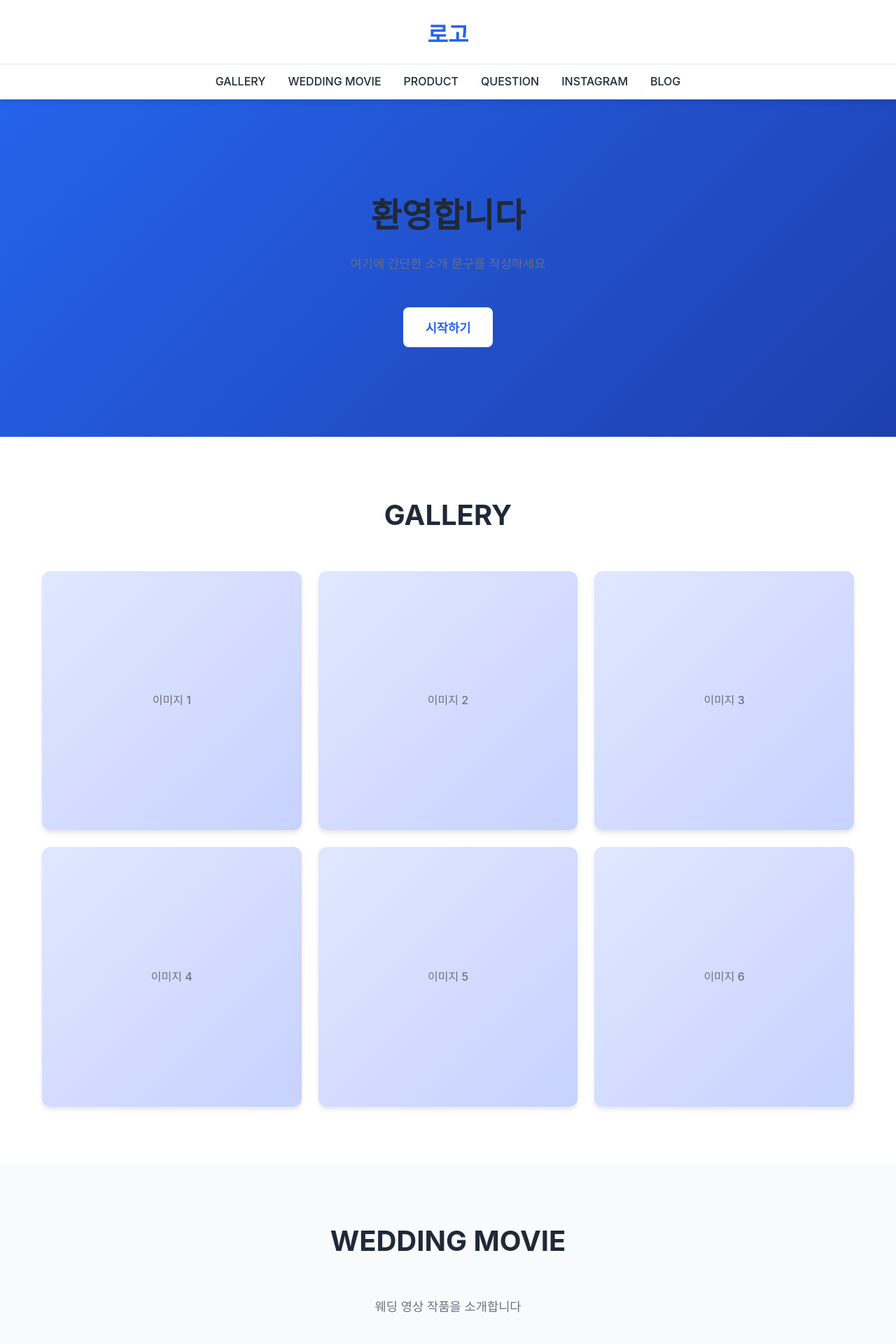
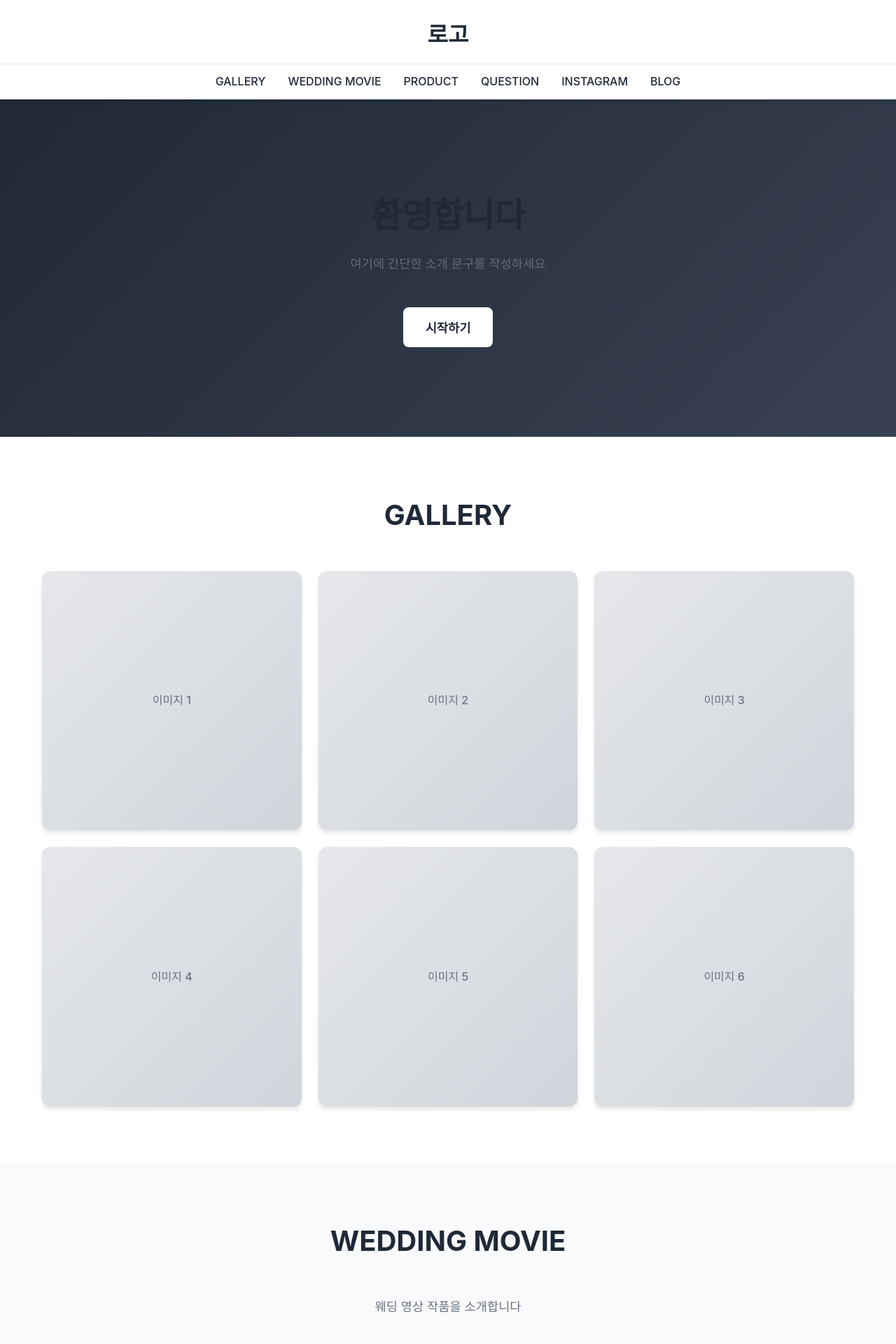
Before and after one commit to mittp0090/rksk7775, a PHP site: page / in a window 1280 px wide. Shown: the top 1920 px of the page at 70% size. Run offline with PHP 8.4, Linux system fonts and the light colour scheme.

Commit message:
파란색 컬러 스킴 제거 및 중립 색상으로 변경
- Primary/Secondary 컬러를 회색 계열로 변경 (#1f2937, #374151)
- 갤러리 placeholder 배경색 변경 (파란색 → 회색)
- 인스타그램 placeholder 배경색 변경 (핑크색 → 회색)
- 전체적으로 심플하고 중립적인 색상 팔레트 적용

```diff
--- a/css/styles.css
+++ b/css/styles.css
@@ -6,8 +6,8 @@
 }
 
 :root {
-    --primary-color: #2563eb;
-    --secondary-color: #1e40af;
+    --primary-color: #1f2937;
+    --secondary-color: #374151;
     --text-color: #1f2937;
     --light-bg: #f9fafb;
     --white: #ffffff;
@@ -177,7 +177,7 @@ section > .container > p {
 
 .gallery-placeholder {
     aspect-ratio: 1;
-    background: linear-gradient(135deg, #e0e7ff 0%, #c7d2fe 100%);
+    background: linear-gradient(135deg, #e5e7eb 0%, #d1d5db 100%);
     display: flex;
     align-items: center;
     justify-content: center;
@@ -329,11 +329,11 @@ section > .container > p {
 
 .instagram-placeholder {
     aspect-ratio: 1;
-    background: linear-gradient(135deg, #fecaca 0%, #fca5a5 100%);
+    background: linear-gradient(135deg, #e5e7eb 0%, #d1d5db 100%);
     display: flex;
     align-items: center;
     justify-content: center;
-    color: var(--white);
+    color: var(--gray);
     font-weight: 500;
 }
 
```
